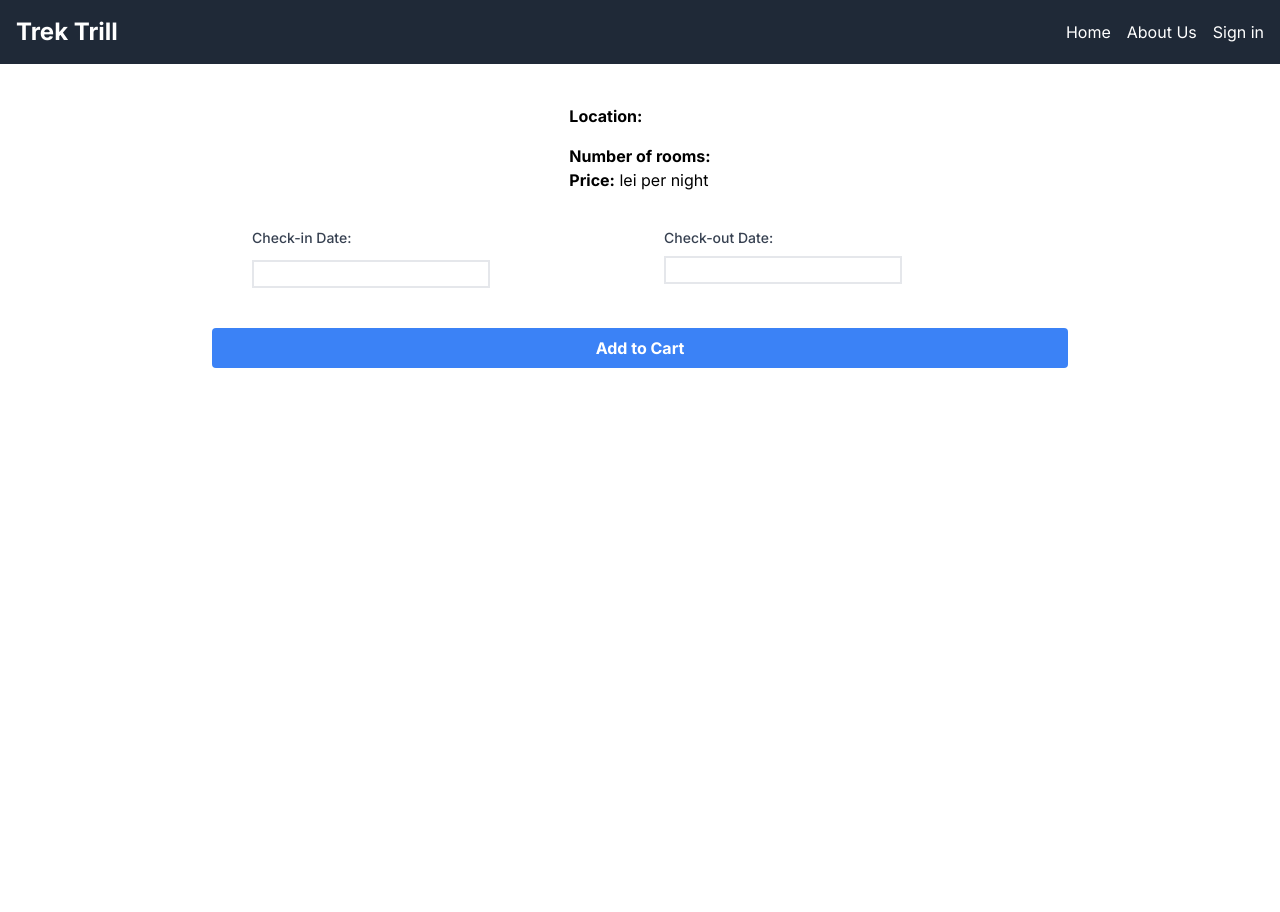
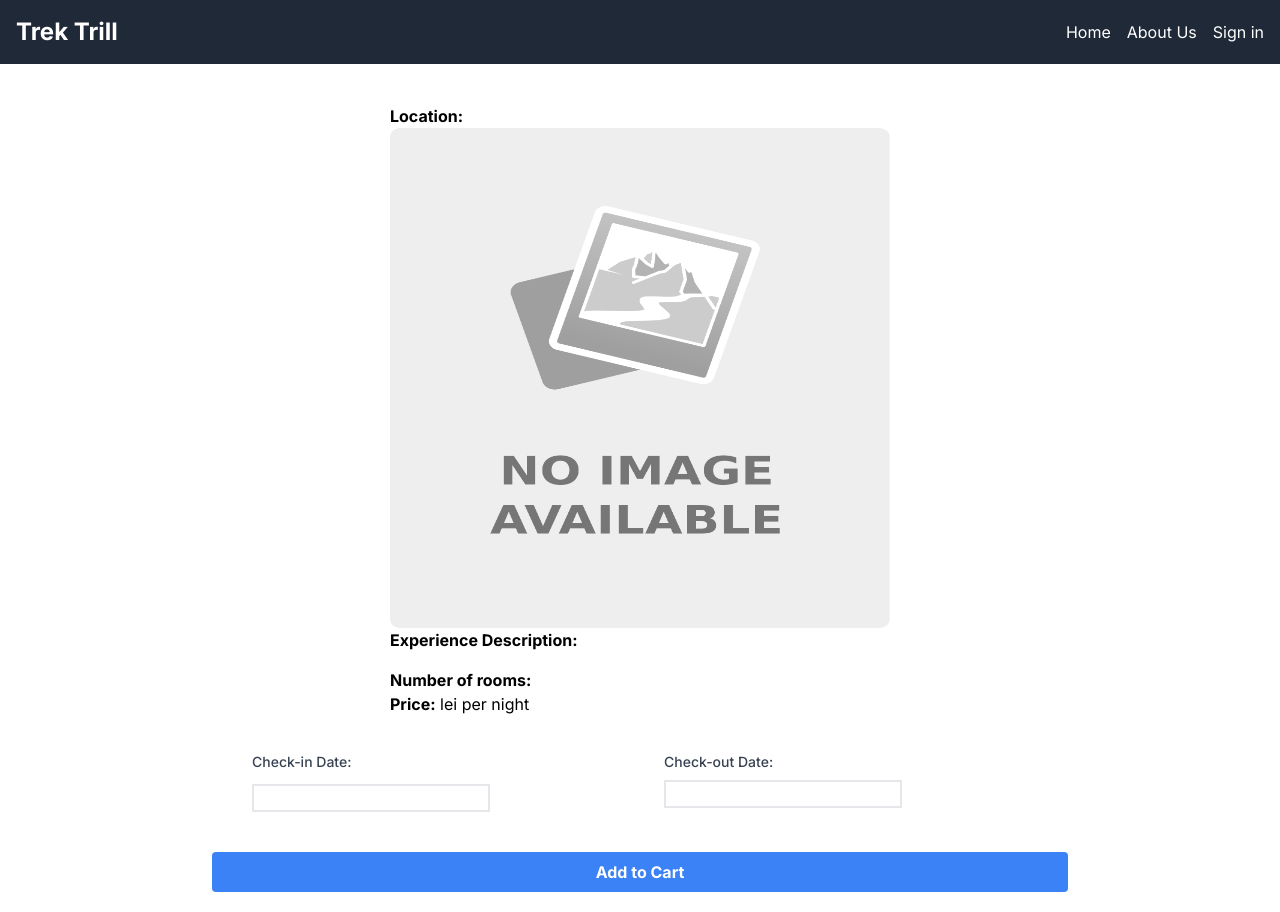
Before and after one commit to lGnyte/Cloud-Computing-Project, a Next.js app: page /display_accommodation/1 in a window 1280 px wide. Before the commit the page ends 800 px from the top, so only its background shows below. Built offline with nearby package versions, Linux system fonts and the light colour scheme; no server answers; the database is empty.

Commit message:
added accommodations feed

```diff
--- a/src/app/display_accommodation/[accommodationId]/accommodation.tsx
+++ b/src/app/display_accommodation/[accommodationId]/accommodation.tsx
@@ -8,11 +8,16 @@ const Accommodation: React.FC<DocumentData> = ({ accommodation }) => {
   const [currentPhotoIndex, setCurrentPhotoIndex] = useState(0);
 
   const handleNextPhoto = () => {
-    console.log('pressed!');
+    if(!photos || photos.length <= 1) {
+      return;
+    }
     setCurrentPhotoIndex((prevIndex) => (prevIndex + 1) % photos.length);
   };
 
   const handlePrevPhoto = () => {
+    if(!photos || photos.length <= 1) {
+      return;
+    }
     setCurrentPhotoIndex((prevIndex) => (prevIndex - 1 + photos.length) % photos.length);
   };
 
@@ -20,15 +25,15 @@ const Accommodation: React.FC<DocumentData> = ({ accommodation }) => {
     <div style={{ maxWidth: '800px', margin: '0 auto', padding: '20px' }}>
       <h1 className="text-3xl">{title}</h1>
       <p><strong>Location:</strong> {location}</p>
-      { photos ?
+      { photos && photos.length ?
       <div style={{ position: 'relative', marginBottom: '20px' }}>
         <Image
           src={photos[currentPhotoIndex]}
           alt={`Photo ${currentPhotoIndex + 1}`}
           width={800}
           height={600}
-          objectFit="cover"
           style={{ borderRadius: '8px' }}
+          className="width-[800px] h-[600px]"
         />
         <button
           onClick={handlePrevPhoto}
@@ -63,8 +68,20 @@ const Accommodation: React.FC<DocumentData> = ({ accommodation }) => {
           ›
         </button>
       </div>
-      : null}
-      <p className="pb-4">{description}</p>
+      :
+      <div>
+        <Image
+          priority
+          src={"/no-image.png"}
+          alt={`No images`}
+          width={500}
+          height={500}
+          style={{ borderRadius: '8px' }}
+          className='w-[500px] h-[500px]'
+        />
+      </div>
+      }
+      <p className="mb-4"><strong>Experience Description:</strong> <br />{description}</p>
       <p><strong>Number of rooms:</strong> {numberOfRooms}</p>
       <p><strong>Price:</strong> {price} lei per night</p>
     </div>
--- a/src/app/display_accommodation/[accommodationId]/page.tsx
+++ b/src/app/display_accommodation/[accommodationId]/page.tsx
@@ -65,8 +65,8 @@ const DisplayAccommodation: NextPage<DisplayAccommodationProps> = ({ params }) =
       const accommodationRef = await getDoc(doc(db, "accommodations", params.accommodationId));
       if (accommodationRef.exists()) {
         const accommodationData = accommodationRef.data();
-        if (accommodationData.uid == user.uid) {
-            setAccommodation(accommodationRef.data());
+        if (user.uid) {
+            setAccommodation(accommodationData);
         }
         setData(true);
       }
--- a/src/app/page.tsx
+++ b/src/app/page.tsx
@@ -6,7 +6,7 @@ import { useContext } from "react";
 import PostsFeed from "@/components/PostsFeed";
 
 export default function Home() {
-  const { username } = useContext(UserContext);
+  const { username, usertype } = useContext(UserContext);
 
   return (
     <main className="p-10">
@@ -24,8 +24,8 @@ export default function Home() {
         </>
       }
       <hr className="my-10" />
-      <h2 className="text-2xl font-bold mb-6">Latest accommodations</h2>
-      <PostsFeed />
+      <h2 className="text-2xl font-bold mb-6">Latest accommodations posted</h2>
+      <PostsFeed usertype={usertype} />
     </main>
   );
 }
--- a/src/components/PostsFeed.tsx
+++ b/src/components/PostsFeed.tsx
@@ -4,14 +4,15 @@ import { db } from "@/lib/firebase";
 import { DocumentData, collection, getDocs } from "firebase/firestore";
 import { useEffect, useState } from "react";
 import Image from "next/image";
+import Link from "next/link";
 
-export default function PostsFeed() {
+export default function PostsFeed(props: {usertype?: string}) {
   const [posts, setPosts] = useState([] as DocumentData[]);
 
   useEffect(() => {
     (async () => {
       const querySnapshot = await getDocs(collection(db, 'accommodations'));
-      const postsData = querySnapshot.docs.map(doc => doc.data());
+      const postsData = querySnapshot.docs.map(doc => ({...doc.data(), id: doc.id}));
       setPosts(postsData);
     })();
   }, []);
@@ -20,19 +21,24 @@ export default function PostsFeed() {
     <section className="grid grid-cols-3 gap-4">
       {posts.map((post, index) => {
         return (
-          <div key={`post${index}`} className="bg-gray-100 p-4 rounded-md">
+          <div key={`post${index}`} className="bg-gray-100 p-4 rounded-md border border-gray-300 shadow-md">
             <h3 className="text-xl font-bold">{post.title}</h3>
             <p className="text-lg">{post.description}</p>
-            {post?.photos && post.photos.length > 0 ?
-            post.photos.map((image: string, jndex: number) => {
-              return <Image key={`${index}_img_${jndex}`} src={image} width={100} height={100} alt={`Image ${index + 1}`} className="inline-block" />
-            })
-            :
-            <div className="w-[100px] h-[100px]">
-              <Image src={"/no-image.png"} width={80} height={80} alt="No Images" />
+            <div>
+              {post?.photos && post.photos.length > 0 ?
+              post.photos.map((image: string, jndex: number) => {
+                return <Image key={`${index}_img_${jndex}`} src={image} width={100} height={100} alt={`Image ${index + 1}`} className="w-[100px] h-[100px] inline-block" />
+              })
+              :
+                <Image src={"/no-image.png"} width={100} height={100} alt="No Images" className="w-[100px] h-[100px]" />
+              }
             </div>
+            <p className="text-sm mb-2">Starting at: {post.price} RON per room</p>
+            {props.usertype === "guest" ?
+              <Link href={`display_accommodation/${post.id}`} className="bg-gray-800 hover:bg-gray-500 rounded-md duration-200 px-4 py-2 text-white font-semibold mt-2">View Experience</Link>
+              : props.usertype !== "host" &&
+              <button disabled className="px-2 py-1 bg-gray-300 cursor-not-allowed rounded-md">Sign In to view</button>
             }
-            <p className="text-sm">Starting at: {post.price} RON per room</p>
           </div>
         )}
       )}
```
